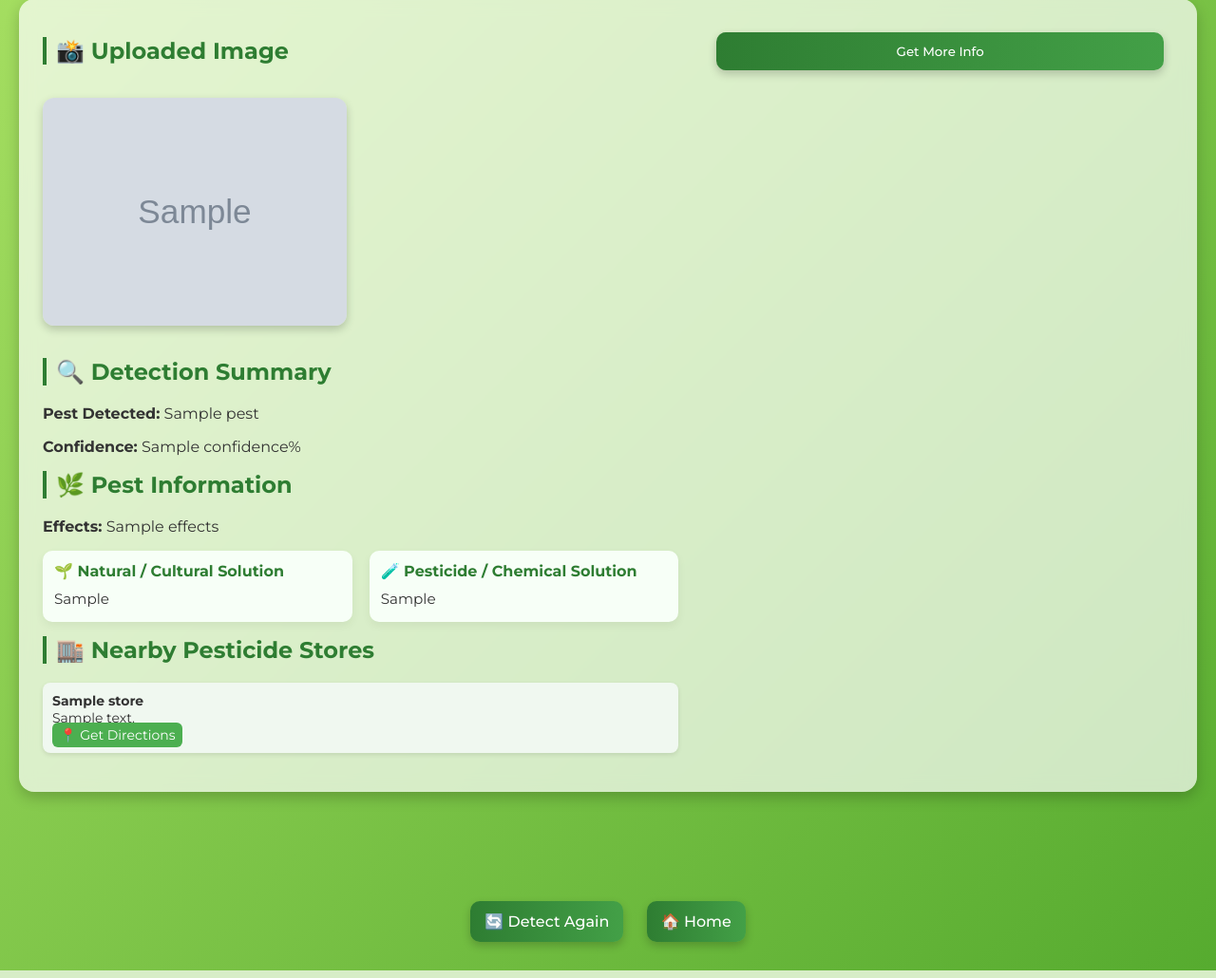
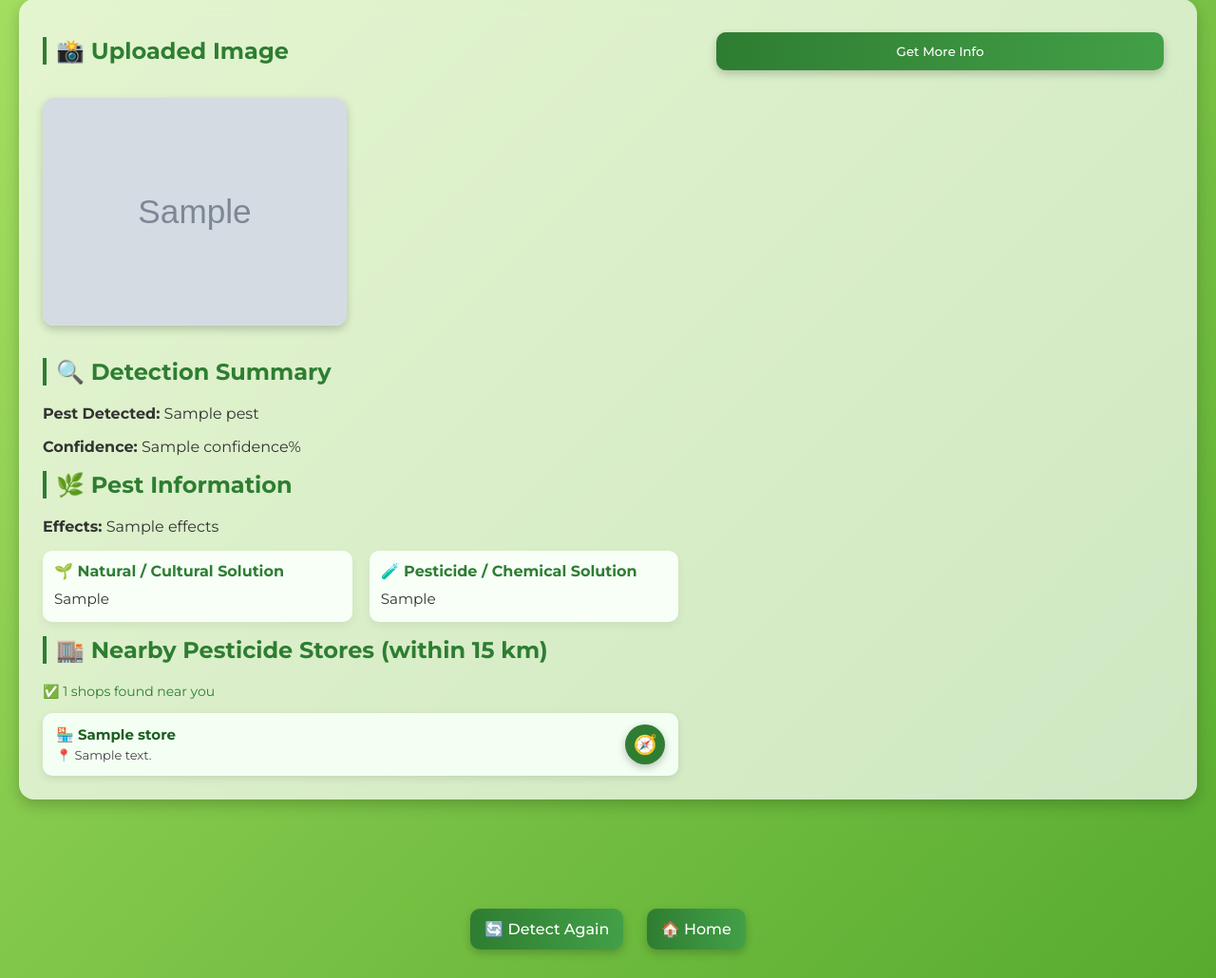
Before and after one commit to parampreetchahal/PestGuard, a Flask app: template templates/result.html in a window 1280 px wide. Shown: the part 120-1150 px from the top of the page at 95% size. Run offline with Flask 3, Linux system fonts and the light colour scheme; the template is opened without the code that fills it: most values are stand-ins (such as "Sample title", 1, 10 or a date in 2020); grey boxes marked "Sample" are stand-in pictures.

Commit message:
update the map feature

```diff
--- a/app.py
+++ b/app.py
@@ -3,17 +3,17 @@ import os
 from werkzeug.utils import secure_filename
 from PIL import Image
 import numpy as np
-import config
 
 from concurrent.futures import ThreadPoolExecutor
 import json
-import config
-from geopy.geocoders import Nominatim
-from geopy.exc import GeocoderTimedOut, GeocoderServiceError, GeocoderUnavailable
-import requests
-import time
+
 from supabase import create_client
 import config
+
+import time
+import requests
+from geopy.geocoders import Nominatim
+from geopy.exc import GeocoderTimedOut, GeocoderServiceError
 
 supabase = create_client(
     config.SUPABASE_URL,
@@ -92,10 +92,21 @@ def get_pest_info(pest_name):
 
 # Cache coordinates per city (reduces repeated requests)
 
+
+
+# Simple in-memory cache to avoid repeated API calls
 _COORDINATE_CACHE = {}
+_STORE_CACHE = {}
+_FAILED_CITY_CACHE = set()
 
-def get_coordinates(city_name, retries=3, timeout=10):
-    """Return (lat, lon) for a city using Nominatim with Photon fallback."""
+
+def get_coordinates(city_name):
+    """
+    Robust coordinate lookup:
+    1) Photon API (FAST, FREE, STABLE)
+    2) Nominatim fallback (RATE LIMITED)
+    """
+
     if not city_name:
         return None, None
 
@@ -103,111 +114,174 @@ def get_coordinates(city_name, retries=3, timeout=10):
     if key in _COORDINATE_CACHE:
         return _COORDINATE_CACHE[key]
 
-    # --- Try Nominatim ---
-    geolocator = Nominatim(user_agent="pestguard_app (contact: your_email@example.com)", timeout=timeout)
-    for attempt in range(1, retries + 1):
-        try:
-            location = geolocator.geocode(city_name, exactly_one=True)
-            if location:
-                lat, lon = location.latitude, location.longitude
-                _COORDINATE_CACHE[key] = (lat, lon)
-                return lat, lon
-        except (GeocoderTimedOut, GeocoderServiceError, GeocoderUnavailable) as e:
-            print(f"Nominatim error (attempt {attempt}): {e}")
-            time.sleep(1.5 * attempt)
-        except Exception as e:
-            print(f"Unexpected geocode error: {e}")
-            break
+    # -------------------------------------------------
+    # 1️⃣ PHOTON FIRST (Highly recommended)
+    # -------------------------------------------------
+    try:
+        photon_url = f"https://photon.komoot.io/api/?q={city_name}&limit=1"
+        r = requests.get(photon_url, timeout=10)
 
-    # --- Fallback to Photon API ---
-    try:
-        url = f"https://photon.komoot.io/api/?q={city_name}&limit=1"
-        resp = requests.get(url, timeout=timeout)
-        if resp.status_code == 200:
-            data = resp.json()
+        if r.status_code == 200:
+            data = r.json()
             if data.get("features"):
-                coords = data["features"][0]["geometry"]["coordinates"]
-                lon, lat = coords[0], coords[1]
+                lon, lat = data["features"][0]["geometry"]["coordinates"]
                 _COORDINATE_CACHE[key] = (lat, lon)
                 return lat, lon
     except Exception as e:
-        print("Photon fallback error:", e)
+        print("⚠️ Photon error:", e)
 
+    # Small delay before fallback (important)
+    time.sleep(1.2)
+
+    # -------------------------------------------------
+    # NOMINATIM FALLBACK (STRICT RATE LIMIT)
+    # -------------------------------------------------
+    try:
+        geolocator = Nominatim(
+            user_agent="pestguard-app/1.0 (student project, India)",
+            timeout=10
+        )
+
+        location = geolocator.geocode(
+            city_name,
+            exactly_one=True
+        )
+
+        if location:
+            lat, lon = location.latitude, location.longitude
+            _COORDINATE_CACHE[key] = (lat, lon)
+            return lat, lon
+
+    except (GeocoderTimedOut, GeocoderServiceError) as e:
+        print("⚠️ Nominatim error:", e)
+    except Exception as e:
+        print("⚠️ Unexpected geocoding error:", e)
+
+    # -------------------------------------------------
+    # FAILED
+    # -------------------------------------------------
+    print(f"❌ Could not determine coordinates for: {city_name}")
     return None, None
 
+
 def get_nearby_stores(city_name, radius=15000, max_results=5):
-    from config import GOOGLE_MAPS_API_KEY
+    if not city_name:
+        return []
 
+    key = city_name.strip().lower()
+
+    # ===============================
+    # 1️⃣ SUCCESS CACHE (NON-EMPTY ONLY)
+    # ===============================
+    if key in _STORE_CACHE and _STORE_CACHE[key]:
+        print("✅ Using cached store results")
+        return _STORE_CACHE[key]
+
+    # ===============================
+    # 2️⃣ FAILURE / CIRCUIT BREAKER
+    # ===============================
+    if key in _FAILED_CITY_CACHE:
+        print("⛔ Skipping APIs (previous failure)")
+        return [{
+            "name": "Search nearby pesticide shops",
+            "address": city_name,
+            "maps_url": f"https://www.google.com/maps/search/pesticide+shop+near+{city_name}"
+        }]
+
+    # ===============================
+    # 3️⃣ GET COORDINATES
+    # ===============================
     lat, lon = get_coordinates(city_name)
     if not lat or not lon:
-        print(f"⚠️ Could not fetch coordinates for {city_name}")
-        return []
+        _FAILED_CITY_CACHE.add(key)
+        return [{
+            "name": "Search nearby pesticide shops",
+            "address": city_name,
+            "maps_url": f"https://www.google.com/maps/search/pesticide+shop+near+{city_name}"
+        }]
 
-    # ✅ Google Places API (Correct Format)
-    if GOOGLE_MAPS_API_KEY and GOOGLE_MAPS_API_KEY != "DUMMY_KEY":
-        google_url = (
-            "https://maps.googleapis.com/maps/api/place/nearbysearch/json"
-            f"?location={lat},{lon}"
-            f"&radius={radius}"
-            f"&keyword=pesticide%20fertilizer%20agro%20farm%20consultant"
-            f"&key={GOOGLE_MAPS_API_KEY}"
-        )
+    stores = []
 
-        try:
-            resp = requests.get(google_url, timeout=10)
-            data = resp.json()
+    # ===============================
+    # 4️⃣ OVERPASS API
+    # ===============================
+    overpass_url = "https://overpass-api.de/api/interpreter"
+    query = f"""
+    [out:json];
+    (
+      node["shop"~"agrovet|farm|garden|agricultural"](around:{radius},{lat},{lon});
+      node["amenity"="pharmacy"](around:{radius},{lat},{lon});
+    );
+    out tags center;
+    """
 
-            if data.get("status") == "OK":
-                stores = []
-                for place in data["results"][:max_results]:
-                    name = place.get("name", "Store")
-                    address = place.get("vicinity", "Address not available")
+    try:
+        time.sleep(1.5)  # rate safety
+        resp = requests.post(overpass_url, data=query, timeout=20)
 
-                    plat = place["geometry"]["location"]["lat"]
-                    plon = place["geometry"]["location"]["lng"]
+        if resp.status_code != 200 or not resp.text.strip():
+            raise Exception("Overpass blocked or empty")
 
-                    maps_url = f"https://www.google.com/maps/dir/?api=1&destination={plat},{plon}"
-
-                    stores.append({
-                        "name": name,
-                        "address": address,
-                        "maps_url": maps_url,
-                    })
-
-                return stores
-            else:
-                print("⚠️ Google Error:", data.get("status"), data.get("error_message"))
-        except Exception as e:
-            print("❌ Google API error:", e)
-
-    # ✅ Fallback to Photon
-    try:
-        url = f"https://photon.komoot.io/api/?q={city_name}%20fertilizer%20shop&limit={max_results}"
-        resp = requests.get(url, timeout=10)
         data = resp.json()
 
-        stores = []
+        for el in data.get("elements", [])[:max_results]:
+            tags = el.get("tags", {})
+            stores.append({
+                "name": tags.get("name", "Local Agro Store"),
+                "address": tags.get("addr:city", city_name),
+                "maps_url": f"https://www.google.com/maps/dir/?api=1&destination={el['lat']},{el['lon']}"
+            })
+
+        if stores:
+            _STORE_CACHE[key] = stores
+            print("✅ Stores cached from Overpass")
+            return stores
+
+    except Exception as e:
+        print("❌ Overpass error:", e)
+
+    # ===============================
+    # 5️⃣ PHOTON FALLBACK
+    # ===============================
+    try:
+        url = f"https://photon.komoot.io/api/?q=pesticide%20shop%20{city_name}&limit={max_results}"
+        resp = requests.get(url, timeout=10)
+
+        if resp.status_code != 200 or not resp.text.strip():
+            raise Exception("Photon empty")
+
+        data = resp.json()
+
         for feature in data.get("features", []):
             props = feature.get("properties", {})
-            name = props.get("name") or "Local Agro Store"
-            city = props.get("city") or city_name
-            street = props.get("street", "")
-            address = f"{street}, {city}".strip(", ")
-
             coords = feature["geometry"]["coordinates"]
-            maps_url = f"https://www.google.com/maps/dir/?api=1&destination={coords[1]},{coords[0]}"
-
             stores.append({
-                "name": name,
-                "address": address,
-                "maps_url": maps_url
+                "name": props.get("name", "Local Agro Store"),
+                "address": props.get("city", city_name),
+                "maps_url": f"https://www.google.com/maps/dir/?api=1&destination={coords[1]},{coords[0]}"
             })
 
-        return stores
+        if stores:
+            _STORE_CACHE[key] = stores
+            print("✅ Stores cached from Photon")
+            return stores
 
     except Exception as e:
-        print("❌ Photon error:", e)
-        return []
+        print("❌ Photon fallback failed:", e)
+
+    # ===============================
+    # 6️⃣ MARK CITY FAILED (STOP RETRIES)
+    # ===============================
+    _FAILED_CITY_CACHE.add(key)
+    print("⛔ Marking city as failed, using hard fallback")
+
+    return [{
+        "name": "Search nearby pesticide shops",
+        "address": city_name,
+        "maps_url": f"https://www.google.com/maps/search/pesticide+shop+near+{city_name}"
+    }]
+
+
 
 # -------------------------------
 # Preprocess image
@@ -229,7 +303,7 @@ executor = ThreadPoolExecutor(max_workers=2)
 
 def predict_image(image_path, threshold=50):
     img_array = preprocess_image(image_path)
-    prediction = model.predict(img_array)
+    prediction = model.predict(img_array, verbose=0)
     pest_index = np.argmax(prediction, axis=1)[0]
     confidence = round(np.max(prediction) * 100, 2)
 
@@ -298,9 +372,10 @@ def home():
 @app.route('/detect', methods=["GET", "POST"])
 def detect():
     if request.method == "POST":
-        city_name = request.form.get("shoplocation")
+        city_name = request.form.get("shoplocation", "").strip()
+
         if not city_name:
-            city_name = "Delhi"  # fallback
+            city_name = None
 
         files = request.files.getlist("images")
         results = []
@@ -316,8 +391,12 @@ def detect():
 
         for future in futures:
             res = future.result()
-            if res["pest"] != "No pest found":
+
+            if res["pest"] != "No pest found" and city_name:
                 res["stores"] = get_nearby_stores(city_name)
+            else:
+                res["stores"] = []
+
             results.append(res)
 
         return render_template("result.html", results=results)
--- a/static/style/result.css
+++ b/static/style/result.css
@@ -221,3 +221,63 @@ footer {
     line-height: 1.6;
     font-size: 0.95rem;
 }
+/* Store list */
+.store-list {
+    display: flex;
+    flex-direction: column;
+    gap: 12px;
+    margin-top: 12px;
+}
+
+/* Individual store card */
+.store-card {
+    background: #f4fff4;
+    border-radius: 10px;
+    padding: 12px 14px;
+    display: flex;
+    justify-content: space-between;
+    align-items: center;
+    box-shadow: 0px 3px 8px rgba(0,0,0,0.1);
+    transition: transform 0.2s ease, box-shadow 0.2s ease;
+}
+
+.store-card:hover {
+    transform: translateY(-2px);
+    box-shadow: 0px 5px 12px rgba(0,0,0,0.2);
+}
+
+.store-info {
+    max-width: 80%;
+}
+
+.store-name {
+    font-size: 15px;
+    color: #1b5e20;
+}
+
+.store-address {
+    font-size: 13px;
+    margin-top: 4px;
+    color: #444;
+}
+
+/* Navigation button */
+.nav-btn {
+    font-size: 20px;
+    background: #2e7d32;
+    color: white;
+    text-decoration: none;
+    width: 42px;
+    height: 42px;
+    border-radius: 50%;
+    display: flex;
+    align-items: center;
+    justify-content: center;
+    box-shadow: 0px 3px 8px rgba(0,0,0,0.25);
+    transition: background 0.3s ease, transform 0.2s ease;
+}
+
+.nav-btn:hover {
+    background: #1b5e20;
+    transform: scale(1.05);
+}
--- a/templates/result.html
+++ b/templates/result.html
@@ -7,6 +7,7 @@
     <link rel="stylesheet" href="{{ url_for('static', filename='style/result.css') }}">
 </head>
 <body>
+
 <header>
     <h1>🌱 Pest Detection Results</h1>
 </header>
@@ -15,7 +16,8 @@
 {% if results %}
     {% for res in results %}
     <div class="result-card">
-                <!-- Left column -->
+
+        <!-- LEFT SIDE -->
         <div class="left-side">
             <h2>📸 Uploaded Image</h2>
             <img src="{{ url_for('static', filename='uploads/' + res.filename) }}" alt="Uploaded Image">
@@ -23,6 +25,7 @@
             {% if res.pest == "No pest found" %}
                 <h2>❌ No Pest Detected</h2>
                 <p>Confidence: {{ res.confidence }}% (below threshold)</p>
+
             {% else %}
                 <h2>🔍 Detection Summary</h2>
                 <p><strong>Pest Detected:</strong> {{ res.pest }}</p>
@@ -43,33 +46,49 @@
                     </div>
                 </div>
 
-                        <h2>🏬 Nearby Pesticide Stores</h2>
-                        <ul>
+                <h2>🏬 Nearby Pesticide Stores (within 15 km)</h2>
+
                 {% if res.stores %}
+                    <p style="font-size:14px; color:#2e7d32;">
+                        ✅ {{ res.stores | length }} shops found near you
+                    </p>
+
+                    <div class="store-list">
                         {% for store in res.stores %}
-                                    <li>
-                                        <strong>{{ store.name }}</strong><br>
-                                        {{ store.address }}<br>
-                                        <a href="{{ store.maps_url }}" target="_blank" class="map-btn">📍 Get Directions</a>
-                                    </li>
+                        <div class="store-card">
+                            <div class="store-info">
+                                <strong class="store-name">🏪 {{ store.name }}</strong>
+                                <div class="store-address">📍 {{ store.address }}</div>
+                            </div>
+
+                            <div class="store-action">
+                                <a href="{{ store.maps_url }}"
+                                   target="_blank"
+                                   class="nav-btn"
+                                   title="Navigate from current location">
+                                    🧭
+                                </a>
+                            </div>
+                        </div>
                         {% endfor %}
+                    </div>
                 {% else %}
-                                <li>No nearby stores found.</li>
+                    <p>❌ No pesticide shops found within 15 km.</p>
                 {% endif %}
-                        </ul>
 
             {% endif %}
         </div>
 
+        <!-- RIGHT SIDE -->
         {% if res.pest != "No pest found" %}
-                <!-- Right column for Get More Info -->
         <div class="right-side">
             <button class="btn-more" onclick="fetchMoreInfo('{{ res.pest }}', this)">
                 Get More Info
             </button>
-                    <div class="more-info-box" style="display:none;"></div>
+            <div class="more-info-box"></div>
         </div>
         {% endif %}
+
     </div>
     {% endfor %}
 {% else %}
@@ -95,11 +114,15 @@ function fetchMoreInfo(pestName, button) {
             button.style.display = "none";
             const box = button.nextElementSibling;
             box.style.display = "block";
+
             let formatted = data.info
                 .replace(/\*\*(.*?)\*\*/g, "<strong>$1</strong>")
                 .replace(/\n\d+\.\s/g, "<br>• ")
                 .replace(/\n\* /g, "<br>&nbsp;&nbsp;&nbsp;• ");
-            box.innerHTML = `<h3>📘 More Information</h3><div class="info-content">${formatted}</div>`;
+
+            box.innerHTML =
+                `<h3>📘 More Information</h3>
+                 <div class="info-content">${formatted}</div>`;
         } else {
             alert(data.error || "Could not fetch info");
         }
@@ -107,5 +130,6 @@ function fetchMoreInfo(pestName, button) {
     .catch(err => alert("Failed to fetch info: " + err));
 }
 </script>
+
 </body>
 </html>
```
Lines whose indentation alone changed are shown as unchanged.
